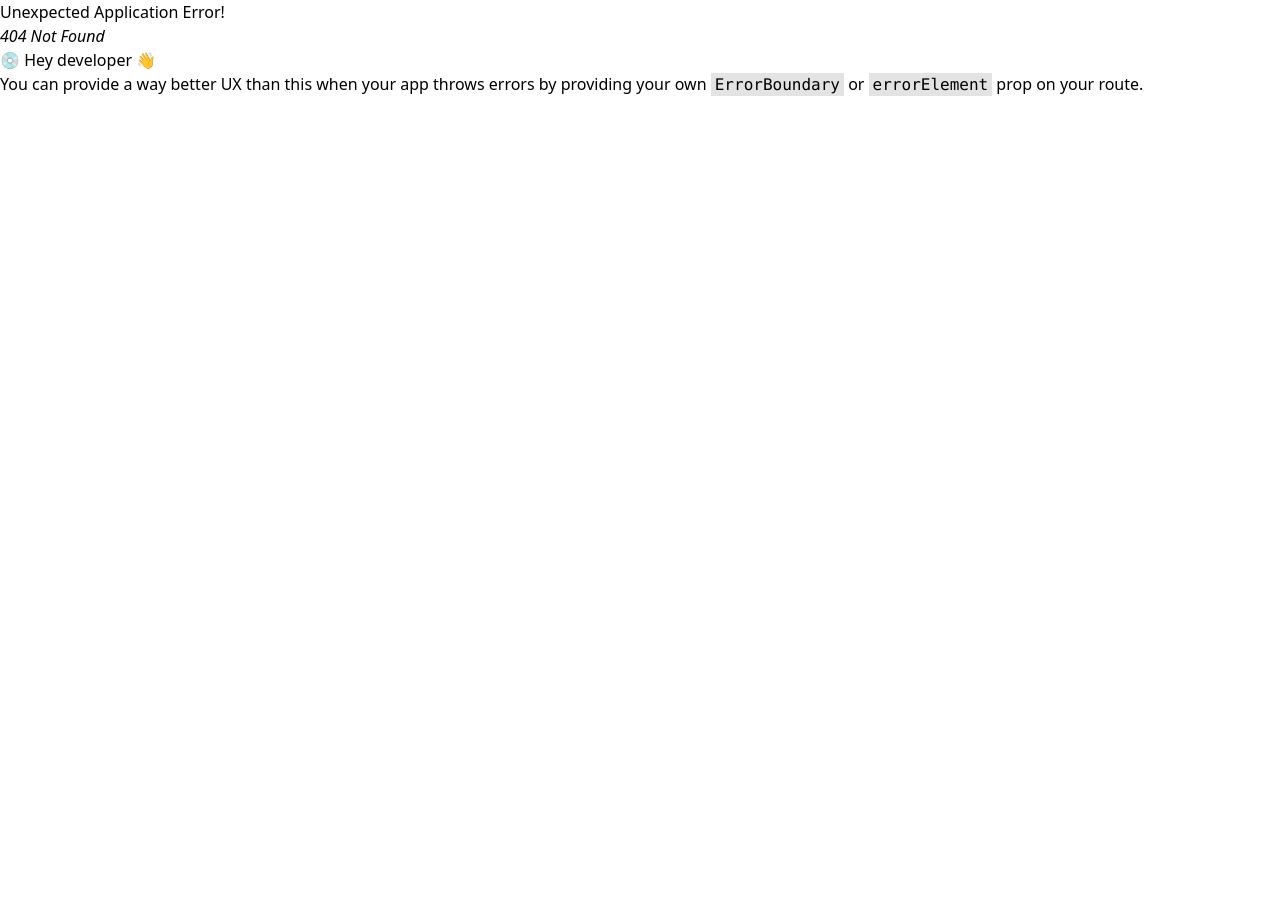
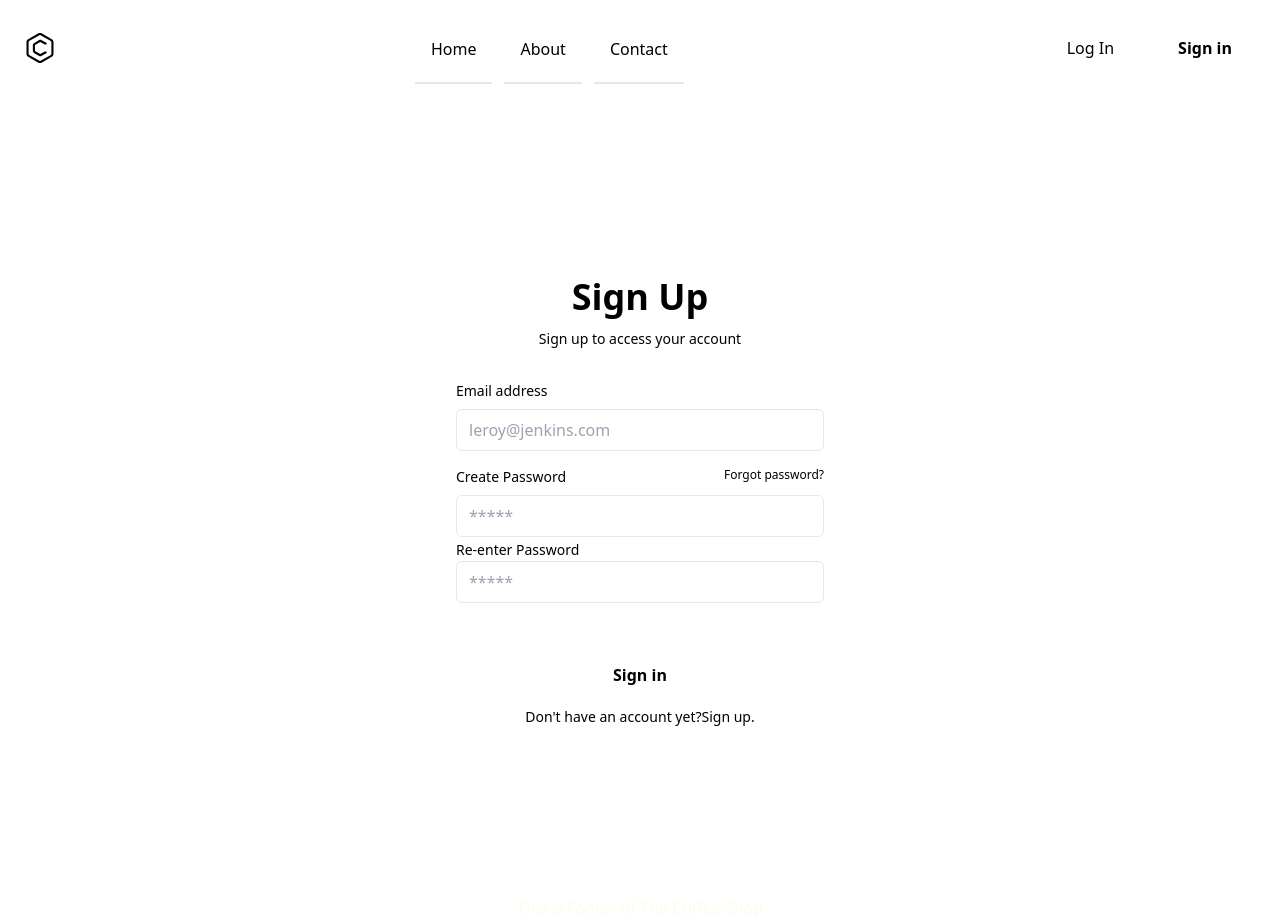
Before and after one commit to Istiakahmed180/S-R-Coffe-Shop, a React (Create React App) app: page /signup in a window 1280 px wide. Before the commit this address had no page. Before the commit the page ends 800 px from the top, so only its background shows below. Built offline with nearby package versions, Linux system fonts and the light colour scheme.

Commit message:
login and sign up page created

```diff
--- a/src/Pages/Share/Footer/Footer.js
+++ b/src/Pages/Share/Footer/Footer.js
@@ -3,7 +3,7 @@ import React from 'react';
 const Footer = () => {
     return (
         <div>
-            This is a Footer for coffee shop
+            <div className=' dark:bg-gray-900 text-yellow-50 text-center'>This is Footer of The Coffee Shop</div>
         </div>
     );
 };
--- /dev/null
+++ b/src/Pages/Share/Login/Login.js
@@ -0,0 +1,39 @@
+import React from 'react';
+
+const Login = () => {
+    return (
+        <div className='flex justify-center items-center h-screen'>
+            <div className="flex flex-col max-w-md p-6 rounded-md sm:p-10 dark:bg-gray-900 dark:text-gray-100 ">
+                <div className="mb-8 text-center">
+                    <h1 className="my-3 text-4xl font-bold">Log in</h1>
+                    <p className="text-sm dark:text-gray-400">Log in to access your account</p>
+                </div>
+                <form novalidate="" action="" className="space-y-12">
+                    <div className="space-y-4">
+                        <div>
+                            <label for="email" className="block mb-2 text-sm">Email address</label>
+                            <input type="email" name="email" id="email" placeholder="leroy@jenkins.com" className="w-full px-3 py-2 border rounded-md dark:border-gray-700 dark:bg-gray-900 dark:text-gray-100" />
+                        </div>
+                        <div>
+                            <div className="flex justify-between mb-2">
+                                <label for="password" className="text-sm">Password</label>
+                                <a rel="noopener noreferrer" href="#" className="text-xs hover:underline dark:text-gray-400">Forgot password?</a>
+                            </div>
+                            <input type="password" name="password" id="password" placeholder="*****" className="w-full px-3 py-2 border rounded-md dark:border-gray-700 dark:bg-gray-900 dark:text-gray-100" />
+                        </div>
+                    </div>
+                    <div className="space-y-2">
+                        <div>
+                            <button type="button" className="w-full px-8 py-3 font-semibold rounded-md dark:bg-violet-400 dark:text-gray-900">Sign in</button>
+                        </div>
+                        <p className="px-6 text-sm text-center dark:text-gray-400">Don't have an account yet?
+                            <a rel="noopener noreferrer" href="#" className="hover:underline dark:text-violet-400">Sign up</a>.
+                        </p>
+                    </div>
+                </form>
+            </div>
+        </div>
+    );
+};
+
+export default Login;
--- a/src/Pages/Share/Navbar/Navbar.js
+++ b/src/Pages/Share/Navbar/Navbar.js
@@ -1,4 +1,5 @@
 import React from 'react';
+import { Link } from 'react-router-dom';
 
 const Navbar = () => {
     return (
@@ -13,21 +14,18 @@ const Navbar = () => {
                     </a>
                     <ul className="items-stretch hidden space-x-3 lg:flex">
                         <li className="flex">
-                            <a rel="noopener noreferrer" href="#" className="flex items-center px-4 -mb-1 border-b-2 dark:border-transparent dark:text-violet-400 dark:border-violet-400">Link</a>
+                            <Link to="/home" className="flex items-center px-4 -mb-1 border-b-2 dark:border-transparent dark:text-violet-400 dark:border-violet-400">Home</Link>
                         </li>
                         <li className="flex">
-                            <a rel="noopener noreferrer" href="#" className="flex items-center px-4 -mb-1 border-b-2 dark:border-transparent">Link</a>
+                            <Link to="/about" className="flex items-center px-4 -mb-1 border-b-2 dark:border-transparent">About</Link>
                         </li>
                         <li className="flex">
-                            <a rel="noopener noreferrer" href="#" className="flex items-center px-4 -mb-1 border-b-2 dark:border-transparent">Link</a>
-                        </li>
-                        <li className="flex">
-                            <a rel="noopener noreferrer" href="#" className="flex items-center px-4 -mb-1 border-b-2 dark:border-transparent">Link</a>
+                            <Link to="/contact" className="flex items-center px-4 -mb-1 border-b-2 dark:border-transparent">Contact</Link>
                         </li>
                     </ul>
                     <div className="items-center flex-shrink-0 hidden lg:flex">
-                        <button className="self-center px-8 py-3 rounded">Sign in</button>
-                        <button className="self-center px-8 py-3 font-semibold rounded dark:bg-violet-400 dark:text-gray-900">Sign up</button>
+                    <Link to="/login"><button className="self-center px-8 py-3 rounded">Log In</button></Link>
+                        <Link to="/signup"><button className="self-center px-8 py-3 font-semibold rounded dark:bg-violet-400 dark:text-gray-900">Sign in</button></Link>
                     </div>
                     <button className="p-4 lg:hidden">
                         <svg xmlns="http://www.w3.org/2000/svg" fill="none" viewBox="0 0 24 24" stroke="currentColor" className="w-6 h-6 dark:text-gray-100">
--- /dev/null
+++ b/src/Pages/Share/Signup/Signup.js
@@ -0,0 +1,41 @@
+import React from 'react';
+
+const Signup = () => {
+	return (
+		<div className='flex justify-center items-center h-screen'>
+			<div className="flex flex-col max-w-md p-6 rounded-md sm:p-10 dark:bg-gray-900 dark:text-gray-100">
+				<div className="mb-8 text-center">
+					<h1 className="my-3 text-4xl font-bold">Sign Up</h1>
+					<p className="text-sm dark:text-gray-400">Sign up to access your account</p>
+				</div>
+				<form novalidate="" action="" className="space-y-12">
+					<div className="space-y-4">
+						<div>
+							<label for="email" className="block mb-2 text-sm">Email address</label>
+							<input type="email" name="email" id="email" placeholder="leroy@jenkins.com" className="w-full px-3 py-2 border rounded-md dark:border-gray-700 dark:bg-gray-900 dark:text-gray-100" />
+						</div>
+						<div>
+							<div className="flex justify-between mb-2">
+								<label for="password" className="text-sm">Create Password</label>
+								<a rel="noopener noreferrer" href="#" className="text-xs hover:underline dark:text-gray-400">Forgot password?</a>
+							</div>
+							<input type="password" name="password" id="password" placeholder="*****" className="w-full px-3 py-2 border rounded-md dark:border-gray-700 dark:bg-gray-900 dark:text-gray-100" />
+							<label for="password" className="text-sm">Re-enter Password</label>
+							<input type="password" name="password" id="password" placeholder="*****" className="w-full px-3 py-2 border rounded-md dark:border-gray-700 dark:bg-gray-900 dark:text-gray-100" />
+						</div>
+					</div>
+					<div className="space-y-2">
+						<div>
+							<button type="button" className="w-full px-8 py-3 font-semibold rounded-md dark:bg-violet-400 dark:text-gray-900">Sign in</button>
+						</div>
+						<p className="px-6 text-sm text-center dark:text-gray-400">Don't have an account yet?
+							<a rel="noopener noreferrer" href="#" className="hover:underline dark:text-violet-400">Sign up</a>.
+						</p>
+					</div>
+				</form>
+			</div>
+		</div>
+	);
+};
+
+export default Signup;
```
Also changed, not shown: src/Router/Routers/Routers.js (+15 -1 lines).
